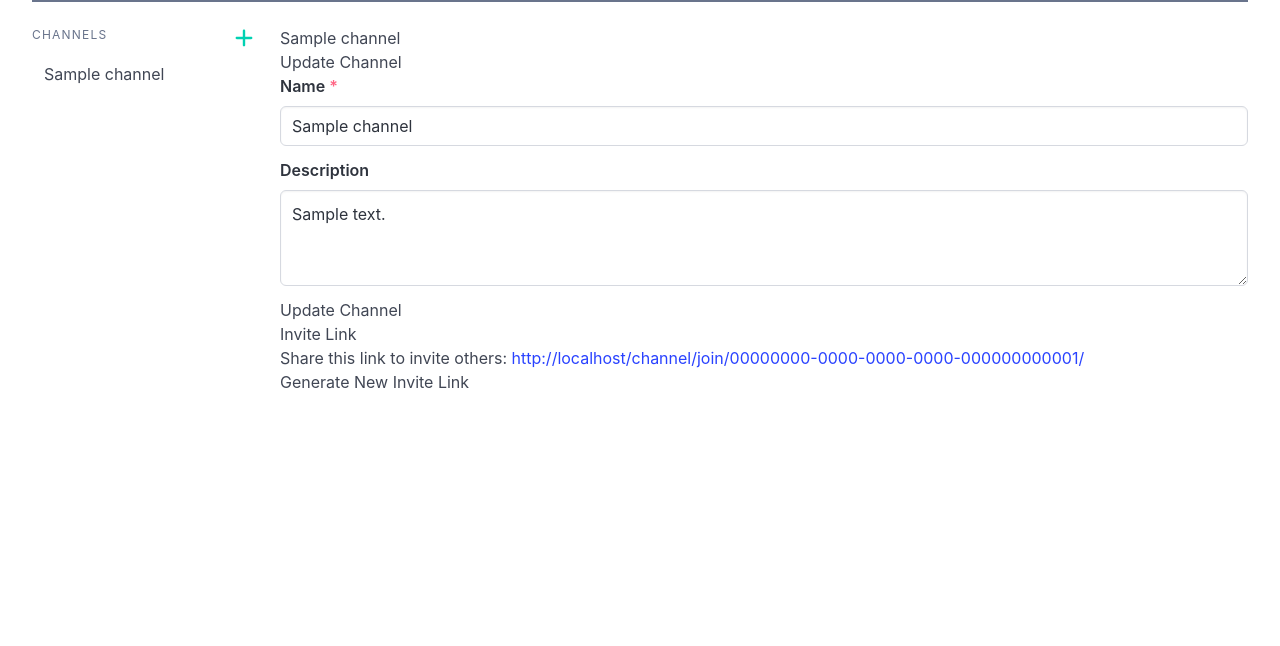
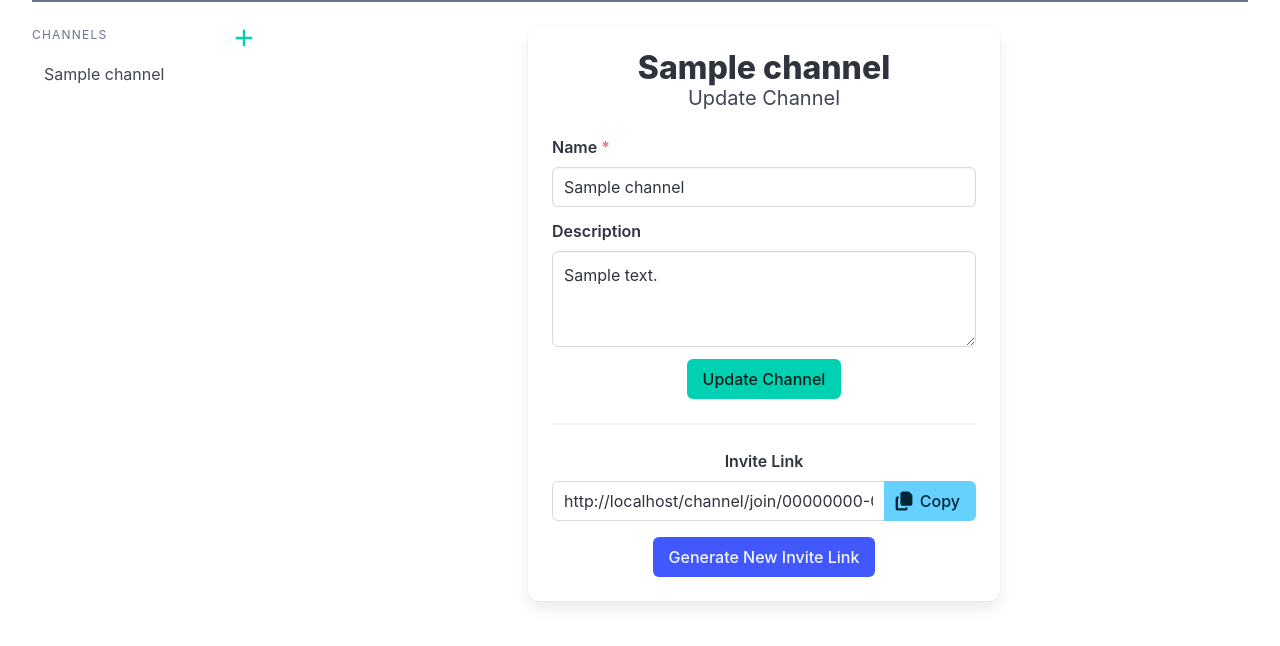
Before and after one commit to EliasObeid9-02/ChatLite, a Django app: page /channel/00000000-0000-0000-0000-000000000001/details/ in a window 1280 px wide. Shown: the part 52-698 px from the top of the page. Run offline with Django 5.2, Linux system fonts and the light colour scheme; a user stored in the database is signed in; tables that the repository leaves empty hold one stand-in row (values such as "Sample post").

Commit message:
refactor(ui): Refactor channel view and invite link display
- Updates the channel_view.html and invalid_invite.html templates to use
  a modern, centered card layout with Bulma CSS.
- Redesigns the invite link partial to be a read-only input field with a
  copy button, improving usability.
- Implements a copyToClipboard JavaScript function for the new invite
  link component.

```diff
--- a/ui/templates/chats/channel_view.html
+++ b/ui/templates/chats/channel_view.html
@@ -1,38 +1,43 @@
 {% extends is_htmx_request|yesno:"_base.html,base.html" %}
 {% block title %}{{ channel.name }}{% endblock %}
 {% block layout %}
-    <div class="centered-layout">
-        <div class="auth-card">
-            <h2>{{ channel.name }}</h2>
+    <div class="container">
+        <div class="columns is-centered">
+            <div class="column is-half">
+                <div class="card">
+                    <div class="card-content has-text-centered">
+                        <p class="title">{{ channel.name }}</p>
                         {% if is_owner %}
-                <h3>Update Channel</h3>
+                            <p class="subtitle">Update Channel</p>
                             <form hx-post="{% url 'chats:channel-details' channel.id %}"
                                   hx-target="#content"
                                   hx-swap="innerHTML">
                                 {% csrf_token %}
                                 {% include "partials/_form.html" %}
-                    <button type="submit" class="btn">Update Channel</button>
+                                <button type="submit" class="button is-primary">Update Channel</button>
                             </form>
-                <h3>Invite Link</h3>
+                            <hr>
+                        {% else %}
+                            <p class="subtitle">Channel Information</p>
+                            <p>
+                                <strong>Name:</strong> {{ channel.name }}
+                            </p>
+                            <p>
+                                <strong>Description:</strong> {{ channel.description }}
+                            </p>
+                            <hr>
+                        {% endif %}
                         {% include "chats/partials/_invite_link.html" with channel=channel %}
                         {% if is_owner %}
                             <button hx-post="{% url 'chats:generate-invite' channel.pk %}"
                                     hx-headers='{"X-CSRFToken": "{{ csrf_token }}"}'
                                     hx-target="#invite-link-section"
                                     hx-swap="outerHTML"
-                            class="btn">Generate New Invite Link</button>
-                {% endif %}
-            {% else %}
-                <h3>Channel Information</h3>
-                <p>
-                    <strong>Name:</strong> {{ channel.name }}
-                </p>
-                <p>
-                    <strong>Description:</strong> {{ channel.description }}
-                </p>
-                <h3>Invite Link</h3>
-                {% include "chats/partials/_invite_link.html" with channel=channel is_owner=is_owner %}
+                                    class="mt-4 button is-link">Generate New Invite Link</button>
                         {% endif %}
                     </div>
                 </div>
+            </div>
+        </div>
+    </div>
 {% endblock %}
--- a/ui/templates/chats/partials/_invite_link.html
+++ b/ui/templates/chats/partials/_invite_link.html
@@ -1,10 +1,43 @@
 <div id="invite-link-section">
-  <p>
-    Share this link to invite others:
-    <a
-      href="{% absolute_uri 'chats:channel-join' channel.invite_code %}"
-      id="invite-link"
-      >{% absolute_uri 'chats:channel-join' channel.invite_code %}</a
-    >
-  </p>
+  <label class="label">Invite Link</label>
+  <div class="field has-addons">
+    <div class="control is-expanded">
+      <input
+        class="input"
+        type="text"
+        value="{% absolute_uri 'chats:channel-join' channel.invite_code %}"
+        readonly
+        id="short-url-display"
+      />
+    </div>
+    <div class="control">
+      <button
+        class="button is-info"
+        onclick="copyToClipboard()"
+        type="button"
+      >
+        <span class="icon">
+          <svg
+            xmlns="http://www.w3.org/2000/svg"
+            viewBox="0 0 640 640"
+            fill="currentColor"
+          >
+            <!--!Font Awesome Free v7.0.1 by @fontawesome - https://fontawesome.com License - https://fontawesome.com/license/free Copyright 2025 Fonticons, Inc.-->
+            <path
+              d="M288 64C252.7 64 224 92.7 224 128L224 384C224 419.3 252.7 448 288 448L480 448C515.3 448 544 419.3 544 384L544 183.4C544 166 536.9 149.3 524.3 137.2L466.6 81.8C454.7 70.4 438.8 64 422.3 64L288 64zM160 192C124.7 192 96 220.7 96 256L96 512C96 547.3 124.7 576 160 576L352 576C387.3 576 416 547.3 416 512L416 496L352 496L352 512L160 512L160 256L176 256L176 192L160 192z"
+            />
+          </svg>
+        </span>
+        <span>Copy</span>
+      </button>
+    </div>
+  </div>
 </div>
+
+<script>
+  function copyToClipboard() {
+    const input = document.getElementById("short-url-display");
+    input.select();
+    document.execCommand("copy");
+  }
+</script>
```
Also changed, not shown: ui/templates/chats/invalid_invite.html (+13 -5 lines). Lines whose indentation alone changed are shown as unchanged.
